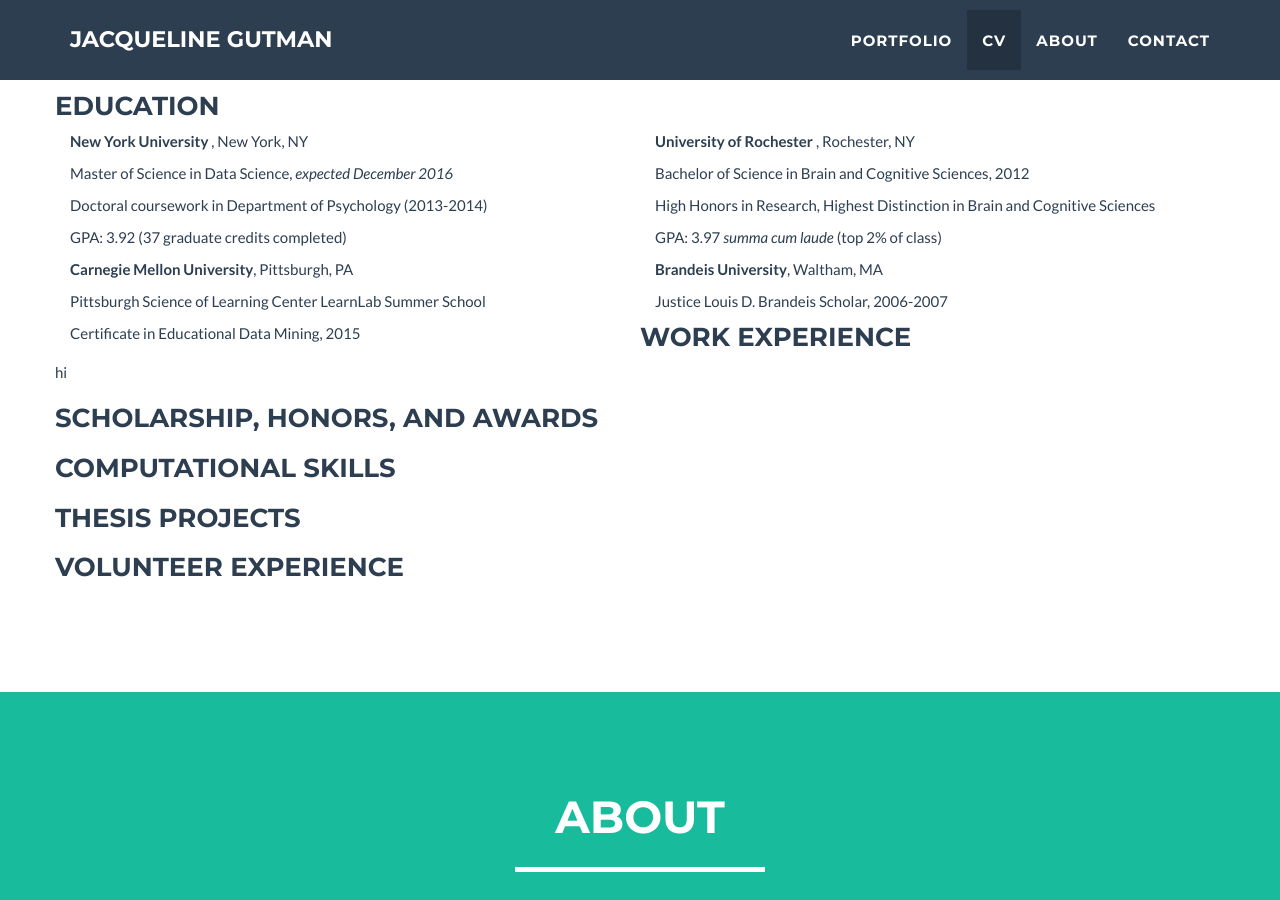
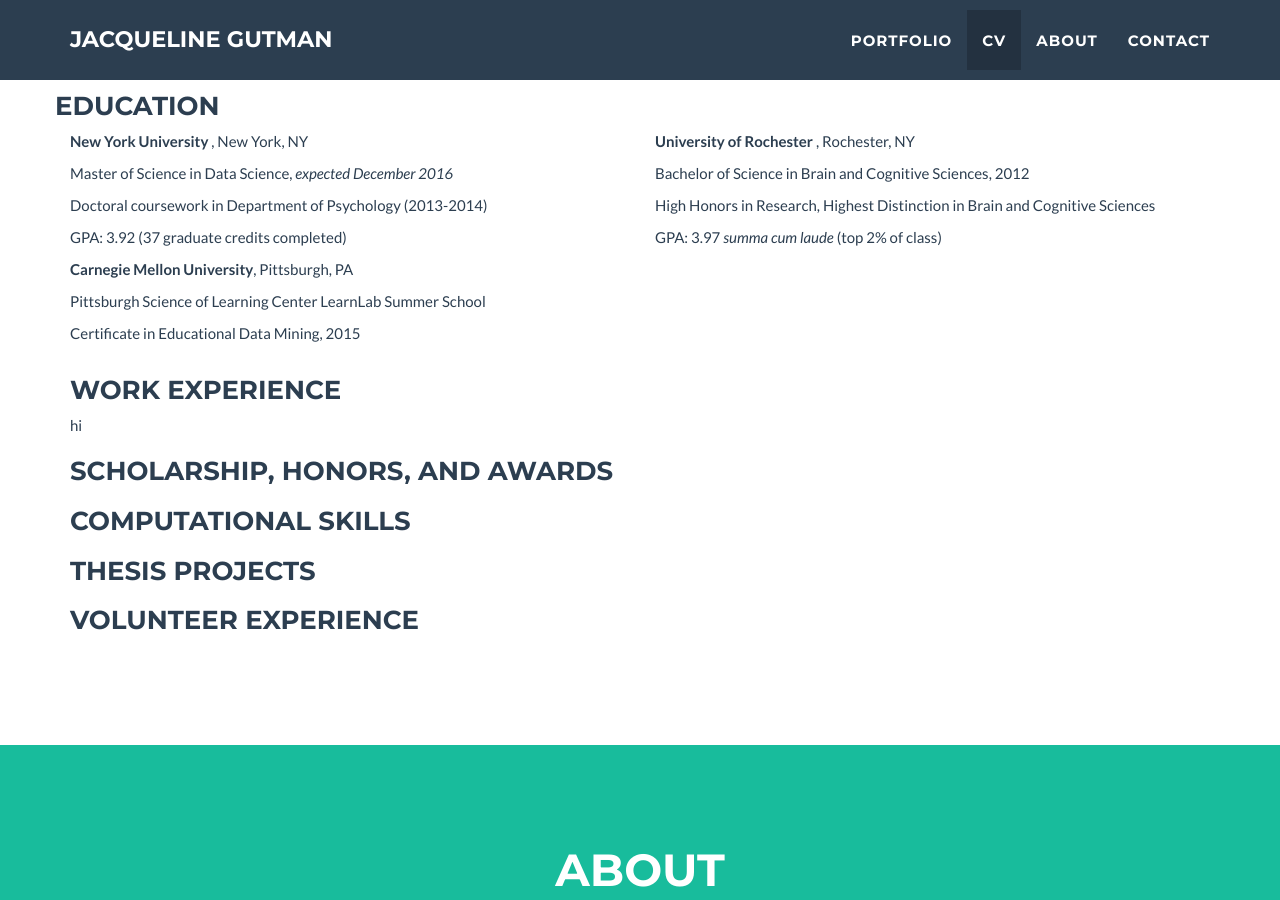
Before and after one commit to jgutman/jgutman.github.io, a Jekyll site: the page built from index.html, in a window 1280 px wide and 900 px high, scrolled down 1794 px. Built offline with Jekyll 4.4.1, drawn with Linux system fonts in a browser that asks for light colours.

Commit message:
I don't know what to do with this

```diff
--- a/_includes/cv.html
+++ b/_includes/cv.html
@@ -26,9 +26,6 @@
                  <p.small> Pittsburgh Science of Learning Center LearnLab Summer School</p>
                  <p.small> Certificate in Educational Data Mining, 2015</p>
                </div>
-               <div class="col-sm-6"> <p.small><b>Brandeis University</b>, Waltham, MA</p>
-                 <p.small> Justice Louis D. Brandeis Scholar, 2006-2007</p>
-                 <p.small>   </p>
                </div> </div>
 
                <div>
```
